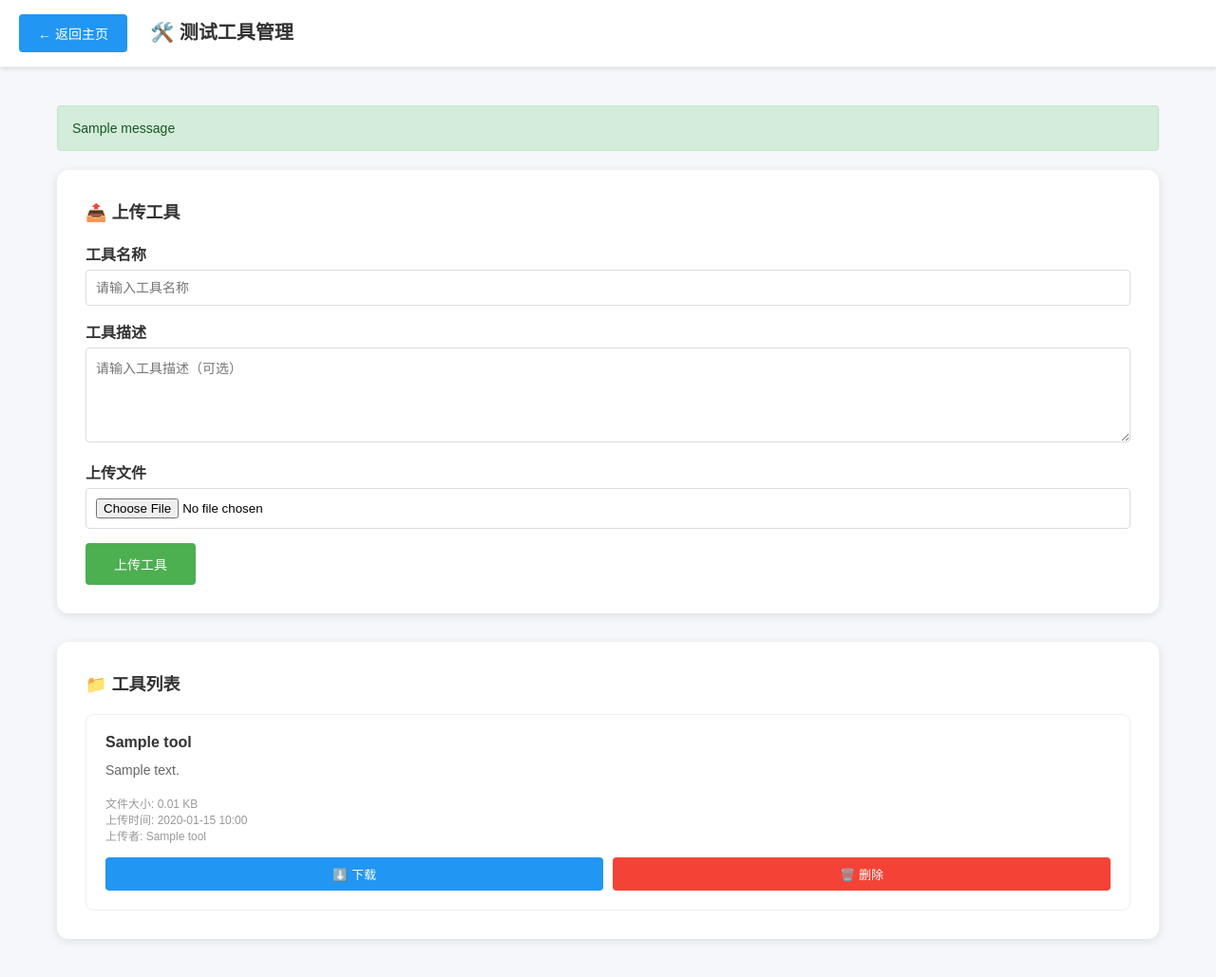
After one commit to hewenfeng998/Software-Test-Platform, a Flask app: page /tools in a window 1280 px wide. The commit adds this page. Shown: the whole page at 95% size. Run offline with Flask 3, Linux system fonts and the light colour scheme; the visitor is signed in with stand-in values (Sample User, id 1); tables that the repository leaves empty hold one stand-in row (values such as "Sample post"); one stand-in notice (Sample message) is shown.

Commit message:
添加测试工具管理功能：支持工具上传、下载和描述

```diff
--- a/app.py
+++ b/app.py
@@ -78,6 +78,20 @@ class LoginLog(db.Model):
 
     def __repr__(self):
         return f'<LoginLog {self.username} {self.login_time}>'
+
+class Tool(db.Model):
+    id = db.Column(db.Integer, primary_key=True)
+    name = db.Column(db.String(100), nullable=False)
+    description = db.Column(db.Text, nullable=True)
+    file_path = db.Column(db.String(255), nullable=False)
+    file_name = db.Column(db.String(255), nullable=False)
+    file_size = db.Column(db.Integer, nullable=False)
+    uploader_id = db.Column(db.Integer, db.ForeignKey('user.id'))
+    uploader_name = db.Column(db.String(50), nullable=False)
+    upload_time = db.Column(db.DateTime, default=datetime.utcnow)
+
+    def __repr__(self):
+        return f'<Tool {self.name}>'
 
 ROLES = [
     ('admin', '管理员'),
@@ -448,6 +462,113 @@ def ai():
 @login_required
 def cabinet():
     return render_template('cabinet.html')
+
+@app.route('/tools', methods=['GET', 'POST'])
+@login_required
+def tools():
+    import os
+
+    UPLOAD_FOLDER = 'uploads'
+    if not os.path.exists(UPLOAD_FOLDER):
+        os.makedirs(UPLOAD_FOLDER)
+
+    if request.method == 'POST':
+        if 'file' not in request.files:
+            flash('请选择要上传的文件', 'error')
+            return redirect(url_for('tools'))
+
+        file = request.files['file']
+        if file.filename == '':
+            flash('请选择要上传的文件', 'error')
+            return redirect(url_for('tools'))
+
+        if file:
+            name = request.form.get('name', '')
+            description = request.form.get('description', '')
+
+            if not name:
+                flash('请输入工具名称', 'error')
+                return redirect(url_for('tools'))
+
+            filename = file.filename
+            file_path = os.path.join(UPLOAD_FOLDER, filename)
+
+            counter = 1
+            while os.path.exists(file_path):
+                name_parts = filename.rsplit('.', 1)
+                if len(name_parts) == 2:
+                    filename = f"{name_parts[0]}_{counter}.{name_parts[1]}"
+                else:
+                    filename = f"{filename}_{counter}"
+                file_path = os.path.join(UPLOAD_FOLDER, filename)
+                counter += 1
+
+            file.save(file_path)
+            file_size = os.path.getsize(file_path)
+
+            user = User.query.get(session['user_id'])
+
+            new_tool = Tool(
+                name=name,
+                description=description,
+                file_path=file_path,
+                file_name=filename,
+                file_size=file_size,
+                uploader_id=user.id,
+                uploader_name=user.name or user.username
+            )
+
+            db.session.add(new_tool)
+            db.session.commit()
+
+            flash('工具上传成功', 'success')
+            return redirect(url_for('tools'))
+
+    tools_list = Tool.query.order_by(Tool.upload_time.desc()).all()
+    return render_template('tools.html', tools=tools_list)
+
+@app.route('/tools/download/<int:tool_id>')
+@login_required
+def download_tool(tool_id):
+    import os
+    from flask import send_from_directory
+
+    tool = Tool.query.get_or_404(tool_id)
+
+    try:
+        return send_from_directory(
+            directory=os.path.dirname(tool.file_path),
+            path=os.path.basename(tool.file_path),
+            as_attachment=True,
+            download_name=tool.file_name
+        )
+    except Exception as e:
+        flash(f'下载失败: {str(e)}', 'error')
+        return redirect(url_for('tools'))
+
+@app.route('/tools/delete/<int:tool_id>')
+@login_required
+def delete_tool(tool_id):
+    import os
+
+    tool = Tool.query.get_or_404(tool_id)
+    user = User.query.get(session['user_id'])
+
+    if user.role != 'admin':
+        flash('只有管理员可以删除工具', 'error')
+        return redirect(url_for('tools'))
+
+    try:
+        if os.path.exists(tool.file_path):
+            os.remove(tool.file_path)
+
+        db.session.delete(tool)
+        db.session.commit()
+        flash('工具删除成功', 'success')
+    except Exception as e:
+        flash(f'删除失败: {str(e)}', 'error')
+
+    return redirect(url_for('tools'))
 
 @app.route('/gantt')
 @login_required
--- /dev/null
+++ b/templates/tools.html
@@ -0,0 +1,251 @@
+<!DOCTYPE html>
+<html lang="zh-CN">
+<head>
+    <meta charset="UTF-8">
+    <meta name="viewport" content="width=device-width, initial-scale=1.0">
+    <title>测试工具管理</title>
+    <style>
+        * {
+            margin: 0;
+            padding: 0;
+            box-sizing: border-box;
+        }
+        body {
+            font-family: 'Microsoft YaHei', sans-serif;
+            background-color: #f5f7fa;
+            min-height: 100vh;
+        }
+        .header {
+            background-color: #fff;
+            border-bottom: 1px solid #eee;
+            padding: 15px 20px;
+            box-shadow: 0 2px 4px rgba(0,0,0,0.1);
+        }
+        .back-btn {
+            display: inline-block;
+            padding: 10px 20px;
+            background-color: #2196F3;
+            color: white;
+            text-decoration: none;
+            border-radius: 4px;
+            font-size: 14px;
+            margin-right: 20px;
+        }
+        .back-btn:hover {
+            background-color: #1976D2;
+        }
+        .title {
+            font-size: 20px;
+            font-weight: bold;
+            color: #333;
+        }
+        .container {
+            max-width: 1200px;
+            margin: 40px auto;
+            padding: 0 20px;
+        }
+        .upload-section {
+            background-color: #fff;
+            border-radius: 12px;
+            padding: 30px;
+            margin-bottom: 30px;
+            box-shadow: 0 2px 10px rgba(0,0,0,0.1);
+        }
+        .upload-section h2 {
+            font-size: 18px;
+            margin-bottom: 20px;
+            color: #333;
+        }
+        .form-group {
+            margin-bottom: 15px;
+        }
+        .form-group label {
+            display: block;
+            margin-bottom: 5px;
+            font-weight: bold;
+            color: #333;
+        }
+        .form-group input[type="text"],
+        .form-group textarea {
+            width: 100%;
+            padding: 10px;
+            border: 1px solid #ddd;
+            border-radius: 4px;
+            font-size: 14px;
+        }
+        .form-group textarea {
+            resize: vertical;
+            min-height: 100px;
+        }
+        .form-group input[type="file"] {
+            padding: 10px;
+            border: 1px solid #ddd;
+            border-radius: 4px;
+            width: 100%;
+        }
+        .upload-btn {
+            padding: 12px 30px;
+            background-color: #4CAF50;
+            color: white;
+            border: none;
+            border-radius: 4px;
+            font-size: 14px;
+            cursor: pointer;
+            transition: background-color 0.3s;
+        }
+        .upload-btn:hover {
+            background-color: #45a049;
+        }
+        .tools-section {
+            background-color: #fff;
+            border-radius: 12px;
+            padding: 30px;
+            box-shadow: 0 2px 10px rgba(0,0,0,0.1);
+        }
+        .tools-section h2 {
+            font-size: 18px;
+            margin-bottom: 20px;
+            color: #333;
+        }
+        .tools-grid {
+            display: grid;
+            grid-template-columns: repeat(auto-fit, minmax(300px, 1fr));
+            gap: 20px;
+        }
+        .tool-card {
+            border: 1px solid #eee;
+            border-radius: 8px;
+            padding: 20px;
+            transition: box-shadow 0.3s;
+        }
+        .tool-card:hover {
+            box-shadow: 0 4px 15px rgba(0,0,0,0.1);
+        }
+        .tool-name {
+            font-size: 16px;
+            font-weight: bold;
+            color: #333;
+            margin-bottom: 10px;
+        }
+        .tool-desc {
+            font-size: 14px;
+            color: #666;
+            margin-bottom: 15px;
+            line-height: 1.5;
+        }
+        .tool-meta {
+            font-size: 12px;
+            color: #999;
+            margin-bottom: 15px;
+        }
+        .tool-actions {
+            display: flex;
+            gap: 10px;
+        }
+        .download-btn, .delete-btn {
+            flex: 1;
+            padding: 8px 12px;
+            text-decoration: none;
+            border-radius: 4px;
+            font-size: 13px;
+            text-align: center;
+            transition: background-color 0.3s;
+        }
+        .download-btn {
+            background-color: #2196F3;
+            color: white;
+        }
+        .download-btn:hover {
+            background-color: #1976D2;
+        }
+        .delete-btn {
+            background-color: #f44336;
+            color: white;
+        }
+        .delete-btn:hover {
+            background-color: #d32f2f;
+        }
+        .no-data {
+            text-align: center;
+            padding: 50px;
+            color: #666;
+        }
+        .flash-message {
+            padding: 15px;
+            border-radius: 4px;
+            margin-bottom: 20px;
+            font-size: 14px;
+        }
+        .flash-success {
+            background-color: #d4edda;
+            color: #155724;
+            border: 1px solid #c3e6cb;
+        }
+        .flash-error {
+            background-color: #f8d7da;
+            color: #721c24;
+            border: 1px solid #f5c6cb;
+        }
+    </style>
+</head>
+<body>
+    <div class="header">
+        <a href="{{ url_for('home') }}" class="back-btn">← 返回主页</a>
+        <span class="title">🛠️ 测试工具管理</span>
+    </div>
+
+    <div class="container">
+        {% with messages = get_flashed_messages(with_categories=true) %}
+            {% if messages %}
+                {% for category, message in messages %}
+                    <div class="flash-message flash-{{ category }}">{{ message }}</div>
+                {% endfor %}
+            {% endif %}
+        {% endwith %}
+
+        <div class="upload-section">
+            <h2>📤 上传工具</h2>
+            <form method="POST" enctype="multipart/form-data" action="{{ url_for('tools') }}">
+                <div class="form-group">
+                    <label>工具名称</label>
+                    <input type="text" name="name" required placeholder="请输入工具名称">
+                </div>
+                <div class="form-group">
+                    <label>工具描述</label>
+                    <textarea name="description" placeholder="请输入工具描述（可选）"></textarea>
+                </div>
+                <div class="form-group">
+                    <label>上传文件</label>
+                    <input type="file" name="file" required accept=".exe,.zip,.rar,.tar,.gz,.py,.js,.json">
+                </div>
+                <button type="submit" class="upload-btn">上传工具</button>
+            </form>
+        </div>
+
+        <div class="tools-section">
+            <h2>📁 工具列表</h2>
+            {% if tools %}
+                <div class="tools-grid">
+                    {% for tool in tools %}
+                        <div class="tool-card">
+                            <div class="tool-name">{{ tool.name }}</div>
+                            <div class="tool-desc">{{ tool.description or '暂无描述' }}</div>
+                            <div class="tool-meta">
+                                <div>文件大小: {{ (tool.file_size / 1024)|round(2) }} KB</div>
+                                <div>上传时间: {{ tool.upload_time.strftime('%Y-%m-%d %H:%M') }}</div>
+                                <div>上传者: {{ tool.uploader_name }}</div>
+                            </div>
+                            <div class="tool-actions">
+                                <a href="{{ url_for('download_tool', tool_id=tool.id) }}" class="download-btn">⬇️ 下载</a>
+                                <a href="{{ url_for('delete_tool', tool_id=tool.id) }}" class="delete-btn" onclick="return confirm('确定要删除这个工具吗？')">🗑️ 删除</a>
+                            </div>
+                        </div>
+                    {% endfor %}
+                </div>
+            {% else %}
+                <div class="no-data">暂无上传的工具</div>
+            {% endif %}
+        </div>
+    </div>
+</body>
+</html>
```
Also changed, not shown: templates/home.html (+15 -2 lines).
